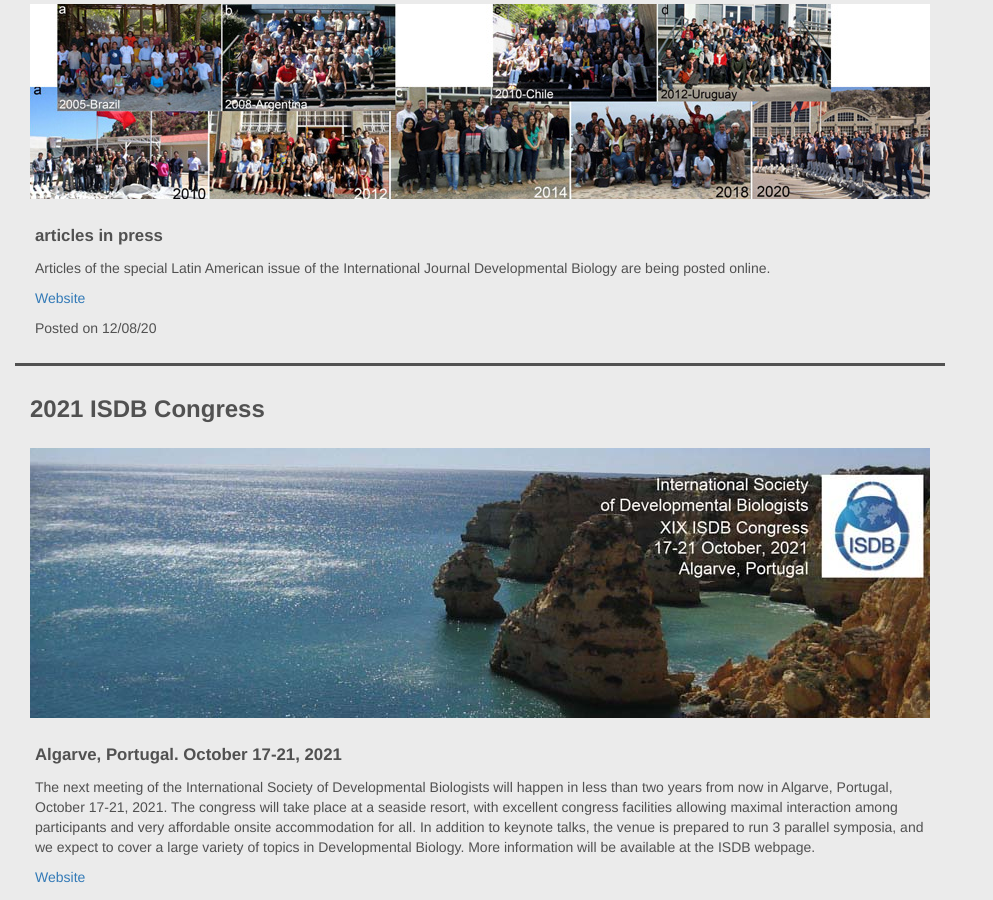
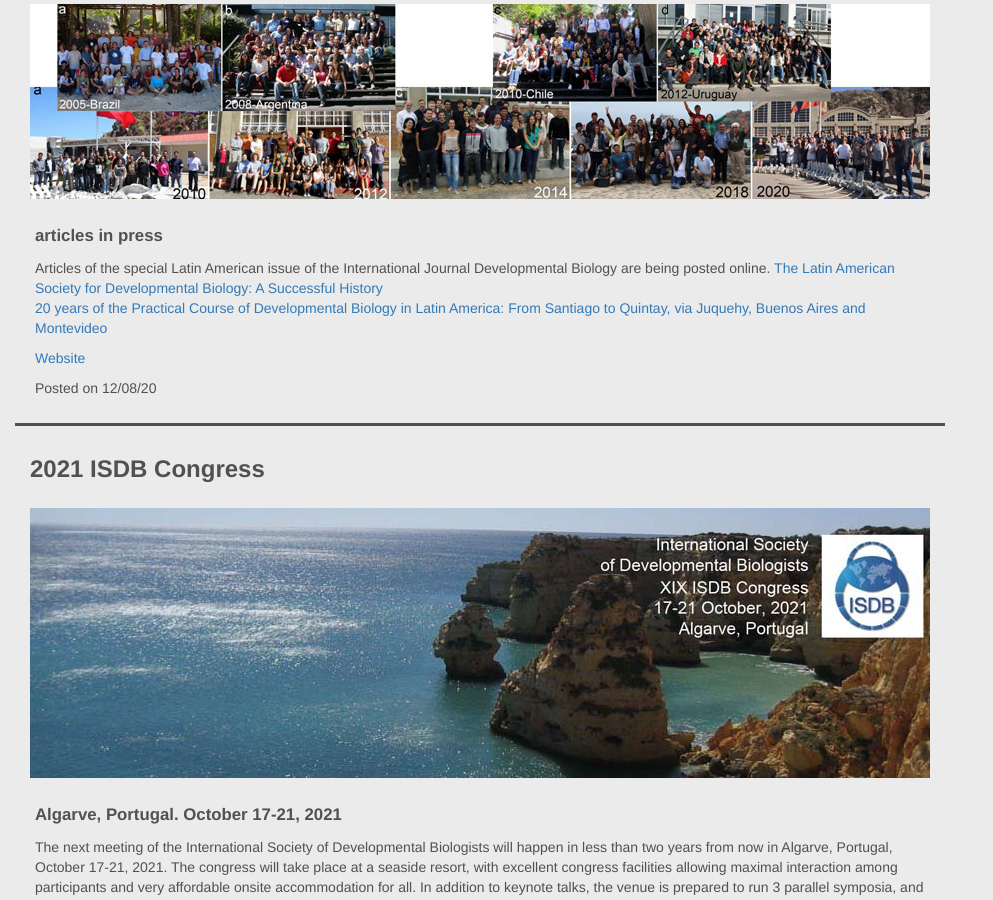
Before and after one commit to lasdb/lasdb.github.io, a Jekyll site: the page built from _posts/2000-01-01-news.markdown, in a window 1280 px wide and 900 px high, scrolled down 1470 px. Shown: the whole window, without its empty margins (0-993 px from the left). Built offline with Jekyll 4.4.1, drawn with Linux system fonts in a browser that asks for light colours; nearby versions of some CDN libraries.

Commit message:
Update 2000-01-01-news.markdown

```diff
--- a/_posts/2000-01-01-news.markdown
+++ b/_posts/2000-01-01-news.markdown
@@ -25,7 +25,8 @@
   - title: 'IJDB, Latin America Dev Biol issue'
     date: '12/08/20'
     subtitle: 'articles in press'
-    body: 'Articles of the special Latin American issue of the International Journal Developmental Biology are being posted online.'
+    body: 'Articles of the special Latin American issue of the International Journal Developmental Biology are being posted online. <a href="http://www.ijdb.ehu.es/web/paper/200019mz/the-latin-american-society-for-developmental-biology-a-successful-history" target="_blank">The Latin American Society for Developmental Biology: A Successful History</a><br>
+<a href="http://www.ijdb.ehu.es/web/paper/200049rm/20-years-of-the-practical-course-of-developmental-biology-in-latin-america-from-santiago-to-quintay-via-juquehy-buenos-aires-and-montevideo" target="_blank">20 years of the Practical Course of Developmental Biology in Latin America: From Santiago to Quintay, via Juquehy, Buenos Aires and Montevideo</a>'
     imageSm: '../img/news/ijdb-sm.jpg'
     imageBg: '../img/news/ijdb-bg.jpg'
     URL: 'http://www.ijdb.ehu.es/web/issues/contents/vol/52/issue/Next'
```
